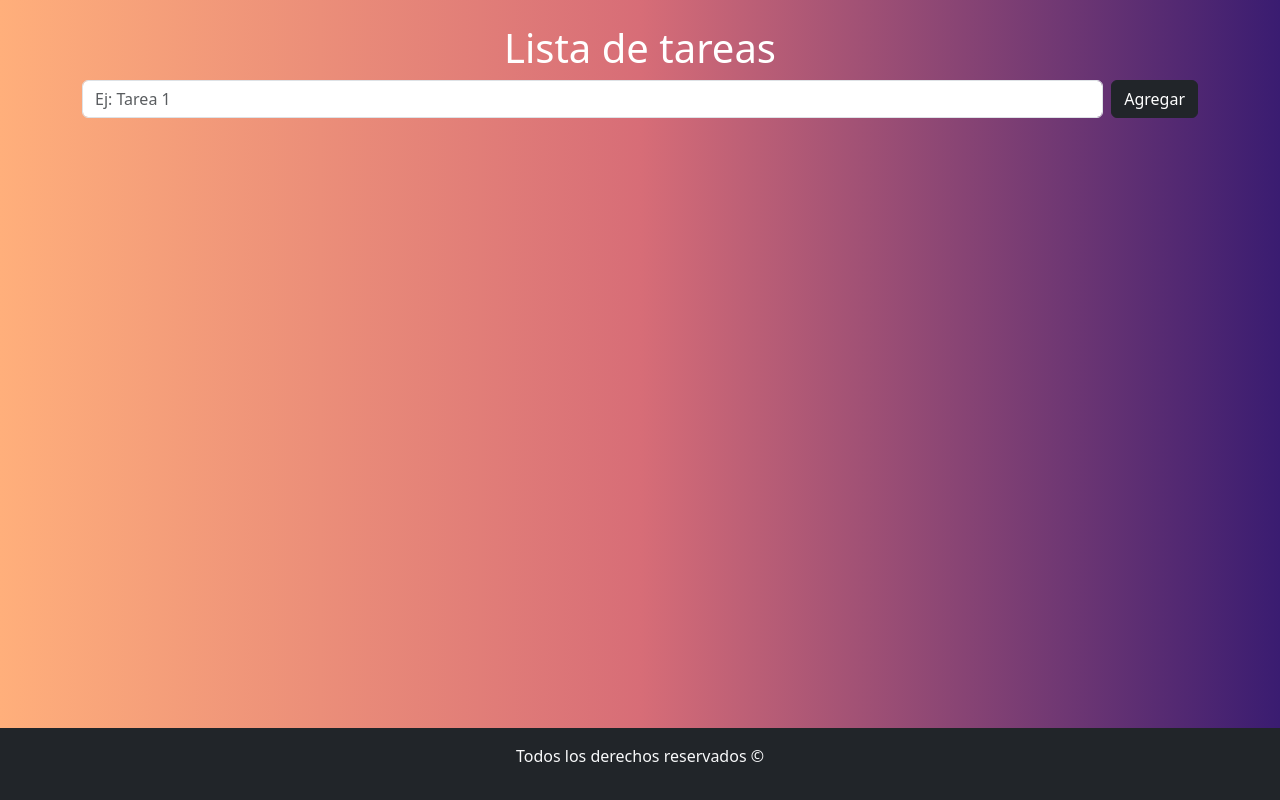
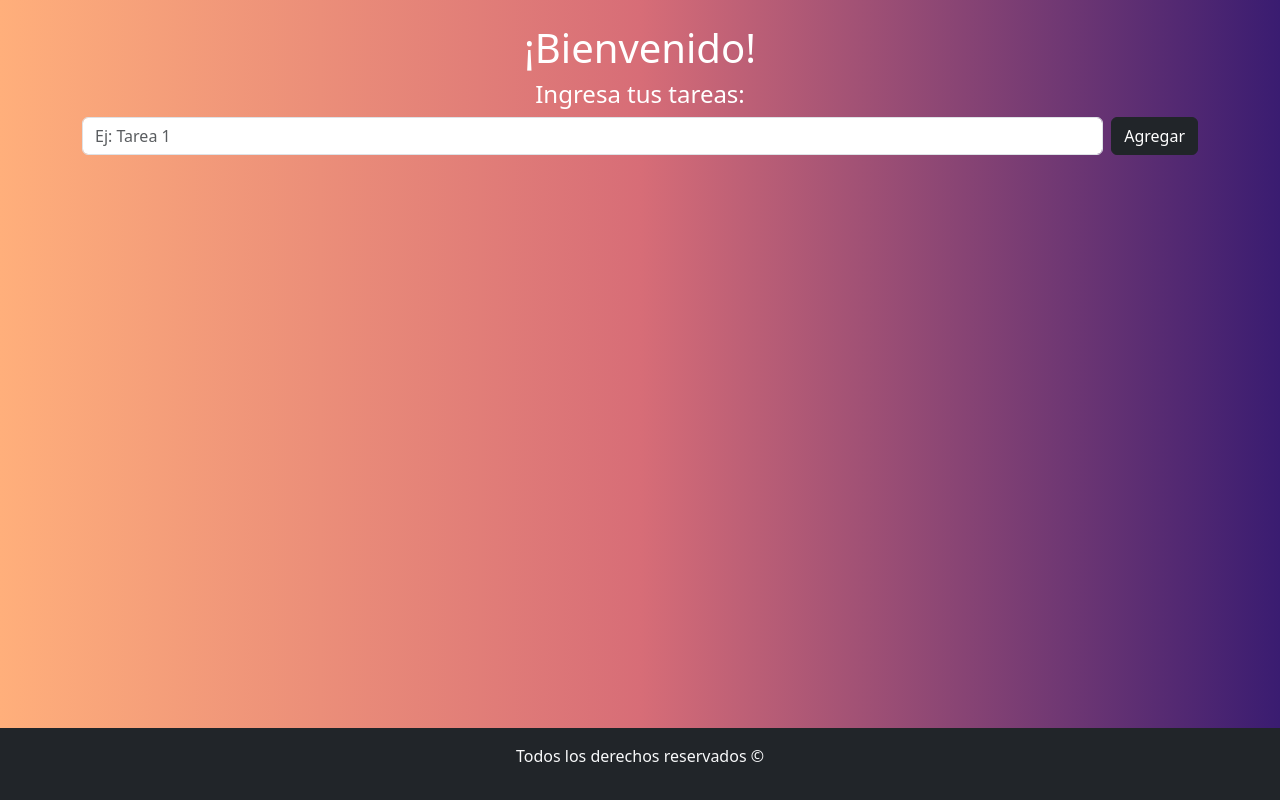
Before and after one commit to kstephantorres/m3-tp1-p04, a React (Vite) app: page / in a window 1280 px wide. Built offline with nearby package versions, Linux system fonts and the light colour scheme.

Commit message:
Se agrego una referencia para que luego de hacer el submit diera focus al Form.Control

```diff
--- a/src/App.jsx
+++ b/src/App.jsx
@@ -10,7 +10,10 @@ function App() {
   return (
     <>
       <Container className='py-4' id='main'>
-        <h1 className='text-center text-white'>Lista de tareas </h1>
+        <div className='text-center text-white'>
+          <h1>¡Bienvenido!</h1>
+          <h4>Ingresa tus tareas:</h4>
+        </div>
         <FormularioTarea></FormularioTarea>
       </Container>
       <Footer></Footer>
--- a/src/components/FormularioTarea.jsx
+++ b/src/components/FormularioTarea.jsx
@@ -1,10 +1,11 @@
-import { useState } from "react";
+import { useRef, useState } from "react";
 import { Button, Form } from "react-bootstrap";
 import TaskList from "./TaskList";
 
 const FormularioTarea = () => {
     const [task, setTask] = useState('')
     const [taskList, setTaskList] = useState([])
+    const taskInputRef = useRef(null) // creamos una referencia
 
     // handle+algo nombre de funciones para el manejo de states
     const handleSubmit=(e)=>{
@@ -12,6 +13,7 @@ const FormularioTarea = () => {
         // &&  si la primer expresion es verdadera hace lo que le sigue sino no hace nada
         !taskList.includes(task.toUpperCase()) && task.trim() !== "" && setTaskList([...taskList,task.trim()])
         setTask('')
+        taskInputRef.current && taskInputRef.current.focus() // si existe la referencia le damos focus
     }
     const deleteTask=(taskName)=>{
         const tareasFiltradas = taskList.filter((task)=> task !== taskName)
@@ -29,6 +31,7 @@ const FormularioTarea = () => {
                         maxLength={80}
                         value={task}
                         onChange={(e)=>setTask(e.target.value.toUpperCase())}
+                        ref={taskInputRef} // refenciamos al input - form.Control
                     />
                     <Button variant="dark" className="ms-2" type="submit" > Agregar </Button>
                 </Form.Group>
```
